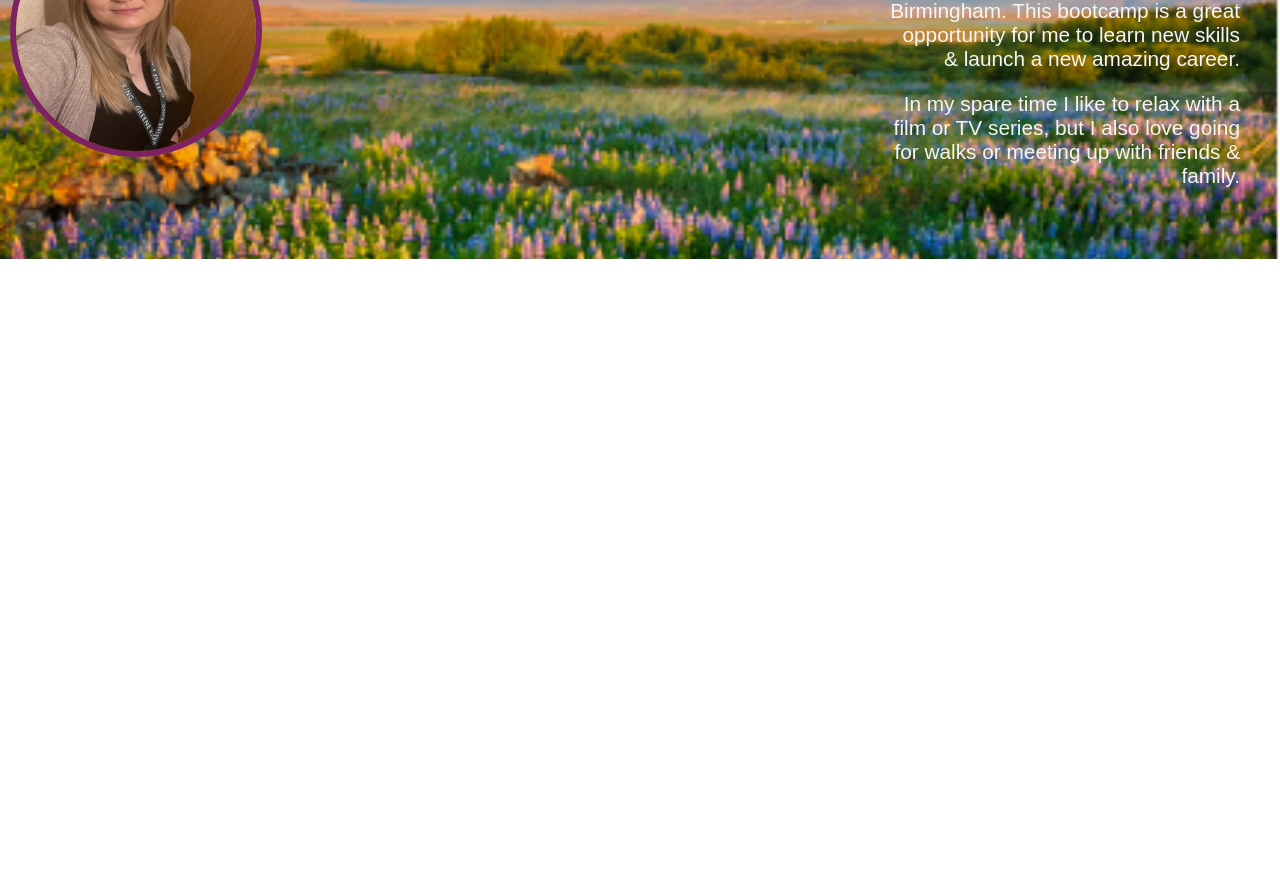
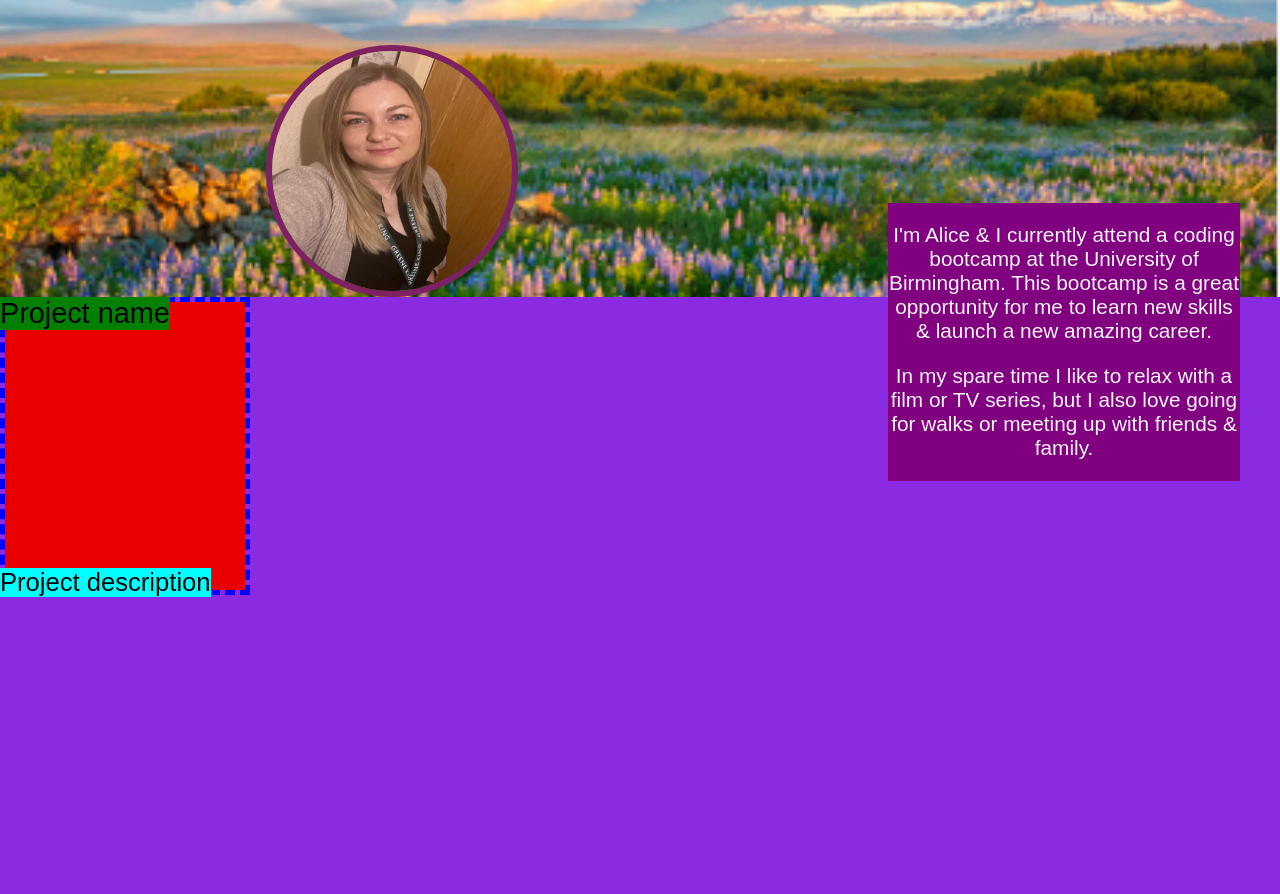
Before and after one commit to AliceBryer/Professional-Portfolio, a plain HTML site: page index.html in a window 1280 px wide. Shown: the part 269-1163 px from the top of the page. Before the commit the page ends 800 px from the top, so only its background shows below. Drawn offline with Linux system fonts and the light colour scheme.

Commit message:
Few more adjustments made

```diff
--- a/Assets/CSS/styles.css
+++ b/Assets/CSS/styles.css
@@ -37,7 +37,8 @@ header {
     background-position: center;
     background-size:cover;
     color:whitesmoke;
-    position:relative
+
+
 }
 
 .img-me {
@@ -45,11 +46,24 @@ header {
     border: 6px solid rgb(125, 33, 99);
     width: 15rem;
     height: 15rem;
-    margin:10px
+    margin:10px;
+    position:absolute;
+    left:20%;
+
+
+
+
 }
 
 .img-title {
     justify-content: center;
+    position:relative;
+    color:black;
+    font-size:2.4rem;
+    font-family:'Courier New', Courier, monospace;
+
+
+
 }
 
 .img-title h1 {
@@ -59,14 +73,62 @@ header {
 
 .info-para {
     font-size: 1.3rem;
-    text-align: right;
+    text-align: center;
     margin-left:800px;
     position:absolute;
     right:40px;
-    bottom:50px
+    bottom:50px;
+    background-color:purple;
+    width:fit-content
+
 
 
 }
     .info-para p {
     width:22rem;
 }
+
+/* My work styling */
+
+.my-work {
+    background-color:blueviolet;
+    height:40rem
+}
+
+/* application styling */
+
+.project-container {
+    position:relative;
+
+}
+.project-img {
+    width:15rem;
+    height:18rem;
+    border:dashed 5px blue
+
+
+}
+
+.project-name {
+    background-color:green;
+    width:fit-content;
+    font-size:1.8rem;
+    font-weight:300;
+    position:absolute;
+    top:0;
+    left:0;
+}
+.project-desc {
+    background-color: aqua;
+    width:fit-content;
+    font-size:1.6rem;
+    font-weight:200;
+    position:absolute;
+    bottom:0;
+    left:0;
+
+
+
+
+
+}
--- a/index.html
+++ b/index.html
@@ -38,6 +38,48 @@
    </div>
 </div>
 
+<div class="my-work">
+<!--card one-->
+<div class="project-container">
+            <img class="project-img" src="./Assets/Images/Placeholder img.png" alt="placeholder image"/>
+            <div class="project-name">Project name</div>
+            <div class="project-desc">Project description</div>
+</div>
+</div>
+
+
+
+
+
+
+
+
+
+
+
+
+
+
+
+
+
+
+
+
+
+
+
+
+
+
+
+
+
+
+
+
+
+
 
 
 
```
Also changed, not shown: Assets/Images/Placeholder img.png (added), README.md.
